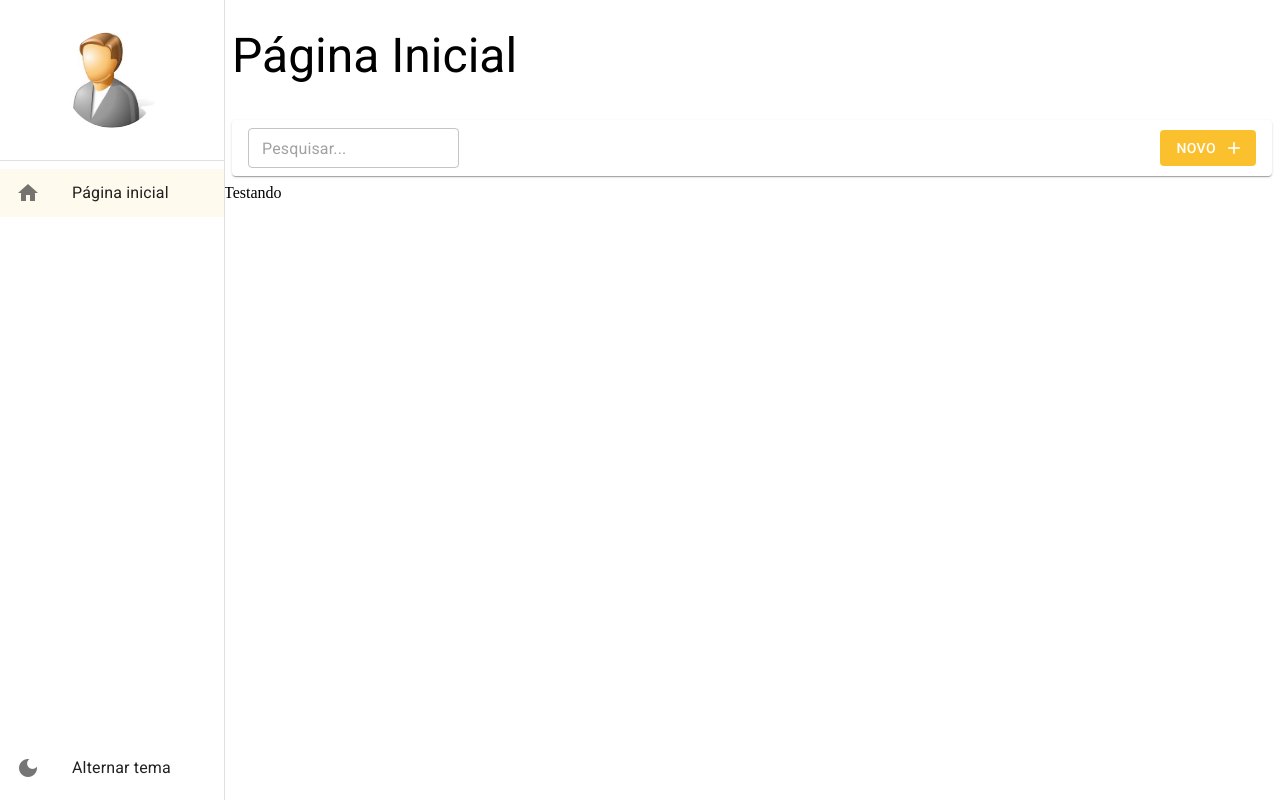
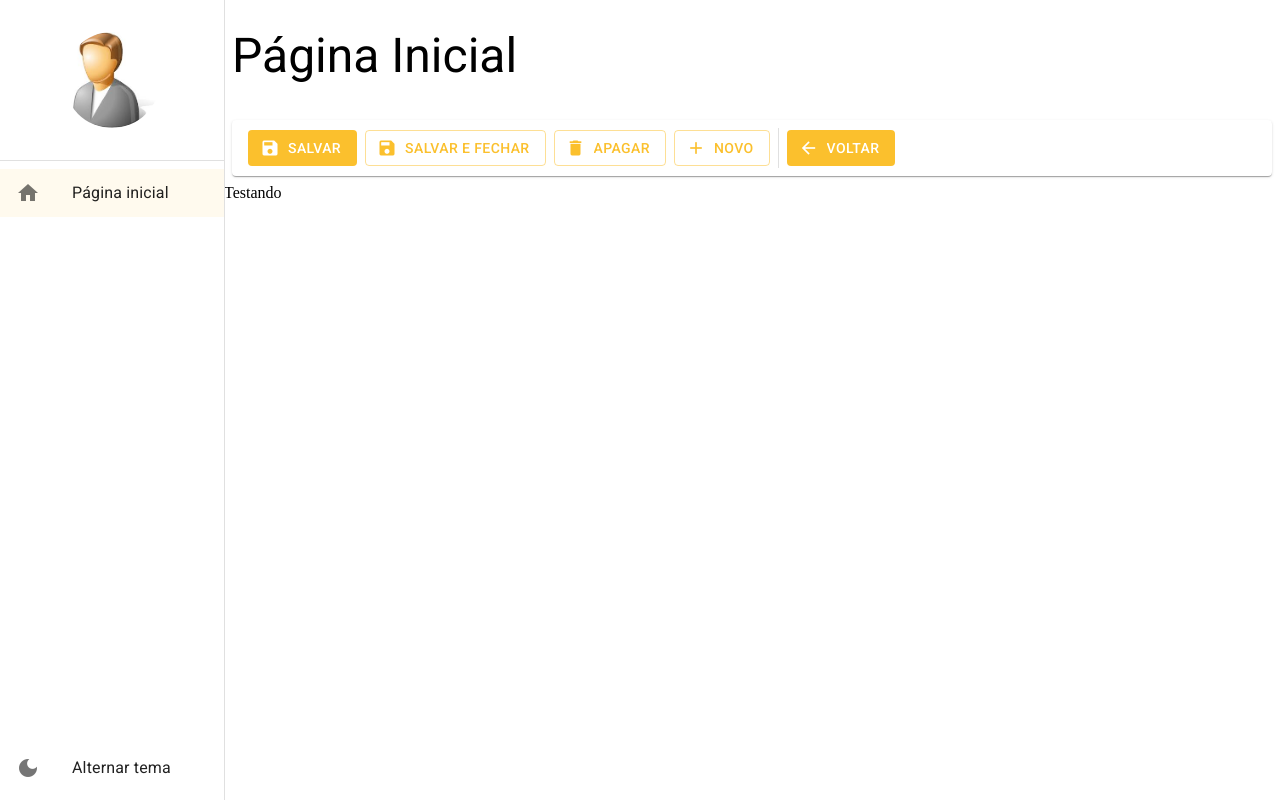
Before and after one commit to JoelcioSantos/cadastros-react, a React (Create React App) app: page /pagina-inicial in a window 1280 px wide. Built offline with nearby package versions, Linux system fonts and the light colour scheme.

Commit message:
Implementando json server

```diff
--- /dev/null
+++ b/mock/database.json
@@ -0,0 +1,9 @@
+{
+    "pessoas": [
+        {
+            "id": 1,
+            "nome": "Juca",
+            "sobrenome": "silva"
+        }
+    ]
+}
--- a/package.json
+++ b/package.json
@@ -24,6 +24,7 @@
     "@typescript-eslint/parser": "^5.32.0",
     "eslint": "^8.21.0",
     "eslint-plugin-react": "^7.30.1",
+    "json-server": "^0.17.0",
     "typescript": "^4.7.4",
     "web-vitals": "^2.1.4"
   },
@@ -31,7 +32,8 @@
     "start": "react-scripts start",
     "build": "react-scripts build",
     "test": "react-scripts test",
-    "eject": "react-scripts eject"
+    "eject": "react-scripts eject",
+    "mock": "json-server -w -p 3333 ./mock/database.json"
   },
   "eslintConfig": {
     "extends": [
--- a/src/pages/dashboard/Dashboard.tsx
+++ b/src/pages/dashboard/Dashboard.tsx
@@ -1,4 +1,4 @@
-import { FerramentasDaListagem } from '../../shared/components';
+import { FerramentasDeDetalhe } from '../../shared/components';
 import { LayoutBaseDePagina } from '../../shared/layouts';
 
 export const Dashboard = () => {
@@ -6,9 +6,7 @@ export const Dashboard = () => {
         <LayoutBaseDePagina
             titulo = 'Página Inicial'
             barraDeFerramentas={
-                <FerramentasDaListagem
-                    mostrarInputBusca
-                />
+                <FerramentasDeDetalhe mostrarBotaoSalvarEFechar />
             }>
             Testando
         </LayoutBaseDePagina>
--- /dev/null
+++ b/src/shared/components/ferramentas-de-detalhe/FerramentasDeDetalhe.tsx
@@ -0,0 +1,144 @@
+import { Button, Divider, Icon, Paper, Skeleton, Typography, useMediaQuery, useTheme } from '@mui/material';
+import { Box } from '@mui/system';
+
+interface IFerramentasDeDetalheProps {
+    textoBotaoNovo?: string;
+    textoBotaoVoltar?: string;
+    textoBotaoApagar?: string;
+    textoBotaoSalvar?: string;
+    textoBotaoSalvarEFechar?: string;
+
+    mostrarBotaoNovo?:boolean;
+    mostrarBotaoVoltar?:boolean;
+    mostrarBotaoApagar?:boolean;
+    mostrarBotaoSalvar?:boolean;
+    mostrarBotaoSalvarEFechar?:boolean;
+
+    mostrarBotaoNovoCarregando?:boolean;
+    mostrarBotaoVoltarCarregando?:boolean;
+    mostrarBotaoApagarCarregando?:boolean;
+    mostrarBotaoSalvarCarregando?:boolean;
+    mostrarBotaoSalvarEFecharCarregando?:boolean;
+
+    aoClicarEmNovo?:() => void;
+    aoClicarEmVoltar?:() => void;
+    aoClicarEmApagar?:() => void;
+    aoClicarEmSalvar?:() => void;
+    aoClicarEmSalvarEFechar?:() => void;
+}
+
+export const FerramentasDeDetalhe: React.FC<IFerramentasDeDetalheProps> = ({
+    textoBotaoNovo = 'Novo',
+    textoBotaoVoltar = 'Voltar',
+    textoBotaoApagar = 'Apagar',
+    textoBotaoSalvar = 'Salvar',
+    textoBotaoSalvarEFechar = 'Salvar e Fechar',
+
+    mostrarBotaoNovo = true,
+    mostrarBotaoVoltar = true,
+    mostrarBotaoApagar = true,
+    mostrarBotaoSalvar = true,
+    mostrarBotaoSalvarEFechar = false,
+
+    mostrarBotaoNovoCarregando = false,
+    mostrarBotaoVoltarCarregando = false,
+    mostrarBotaoApagarCarregando = false,
+    mostrarBotaoSalvarCarregando = false,
+    mostrarBotaoSalvarEFecharCarregando = false,
+
+    aoClicarEmNovo,
+    aoClicarEmVoltar,
+    aoClicarEmApagar,
+    aoClicarEmSalvar,
+    aoClicarEmSalvarEFechar,
+
+}) => {
+
+    const theme = useTheme();
+    const smDown = useMediaQuery(theme.breakpoints.down('sm'));
+    const mdDown = useMediaQuery(theme.breakpoints.down('md'));
+
+    return (
+        <Box
+            gap={1}
+            marginX={1}
+            padding={1}
+            paddingX={2}
+            display='flex'
+            alignItems='center'
+            height={theme.spacing(5)}
+            component={Paper}
+        >
+            {mostrarBotaoSalvar && !mostrarBotaoSalvarCarregando && (<Button
+                color='primary'
+                disableElevation
+                variant='contained'
+                onClick={aoClicarEmSalvar}
+                startIcon={<Icon>save</Icon>}
+            >
+                <Typography variant='button' whiteSpace="nowrap" textOverflow="ellipsis" overflow="hidden">
+                    {textoBotaoSalvar}
+                </Typography>
+            </Button>)}
+            {mostrarBotaoSalvarCarregando && (<Skeleton width={110} height={60}/>)}
+
+            { mostrarBotaoSalvarEFechar && !mostrarBotaoSalvarEFecharCarregando && !smDown && !mdDown && (<Button
+                color='primary'
+                disableElevation
+                variant='outlined'
+                onClick={aoClicarEmSalvarEFechar}
+                startIcon={<Icon>save</Icon>}
+            >
+                <Typography variant='button' whiteSpace="nowrap" textOverflow="ellipsis" overflow="hidden">
+                    {textoBotaoSalvarEFechar}
+                </Typography>
+            </Button>)}
+            {mostrarBotaoSalvarEFecharCarregando && !smDown && !mdDown && (<Skeleton width={180} height={60}/>)}
+
+            { mostrarBotaoApagar && !mostrarBotaoApagarCarregando && (<Button
+                color='primary'
+                disableElevation
+                variant='outlined'
+                onClick={aoClicarEmApagar}
+                startIcon={<Icon>delete</Icon>}
+            >
+                <Typography variant='button' whiteSpace="nowrap" textOverflow="ellipsis" overflow="hidden">
+                    {textoBotaoApagar}
+                </Typography>
+            </Button>)}
+            {mostrarBotaoApagarCarregando && (<Skeleton width={110} height={60}/>)}
+
+            { mostrarBotaoNovo && !mostrarBotaoVoltarCarregando && !smDown &&(<Button
+                color='primary'
+                disableElevation
+                variant='outlined'
+                onClick={aoClicarEmNovo}
+                startIcon={<Icon>add</Icon>}
+            >
+                <Typography variant='button' whiteSpace="nowrap" textOverflow="ellipsis" overflow="hidden">
+                    {textoBotaoNovo}
+                </Typography>
+            </Button>)}
+            {mostrarBotaoVoltarCarregando && !smDown && (<Skeleton width={110} height={60}/>)}
+
+            {(
+                mostrarBotaoVoltar && (mostrarBotaoNovo || mostrarBotaoApagar || mostrarBotaoSalvar || mostrarBotaoSalvarEFechar) &&
+                <Divider variant='middle' orientation='vertical'/>
+            )}
+
+            { mostrarBotaoVoltar && !mostrarBotaoNovoCarregando && (<Button
+                color='primary'
+                disableElevation
+                variant='contained'
+                onClick={aoClicarEmVoltar}
+                startIcon={<Icon>arrow_back</Icon>}
+            >
+                <Typography variant='button' whiteSpace="nowrap" textOverflow="ellipsis" overflow="hidden">
+                    {textoBotaoVoltar}
+                </Typography>
+            </Button>)}
+            {mostrarBotaoNovoCarregando && (<Skeleton width={95} height={60}/>)}
+
+        </Box>
+    );
+};
--- a/src/shared/components/index.ts
+++ b/src/shared/components/index.ts
@@ -1,2 +1,3 @@
 export * from './menu-lateral/MenuLateral';
 export * from './ferramentas-da-listagem/FerramentasDaListagem';
+export * from './ferramentas-de-detalhe/FerramentasDeDetalhe';
```
Also changed, not shown: mock/README.MD (added), 1 other file (tests, documents, lock files or other folders).
